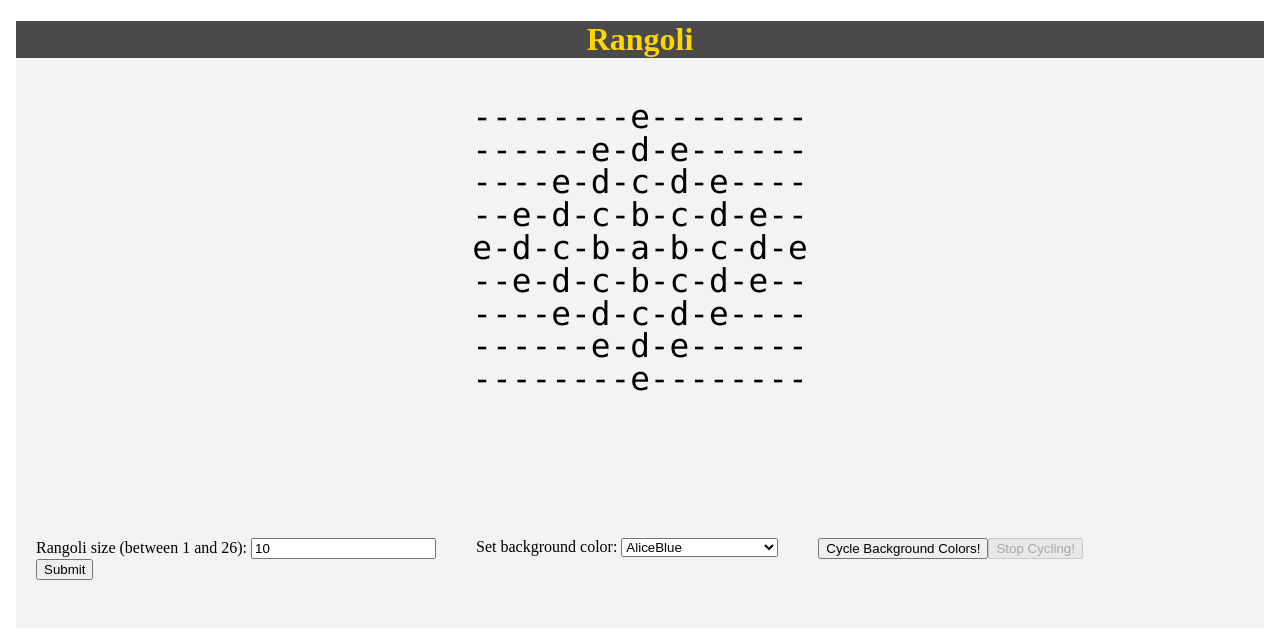
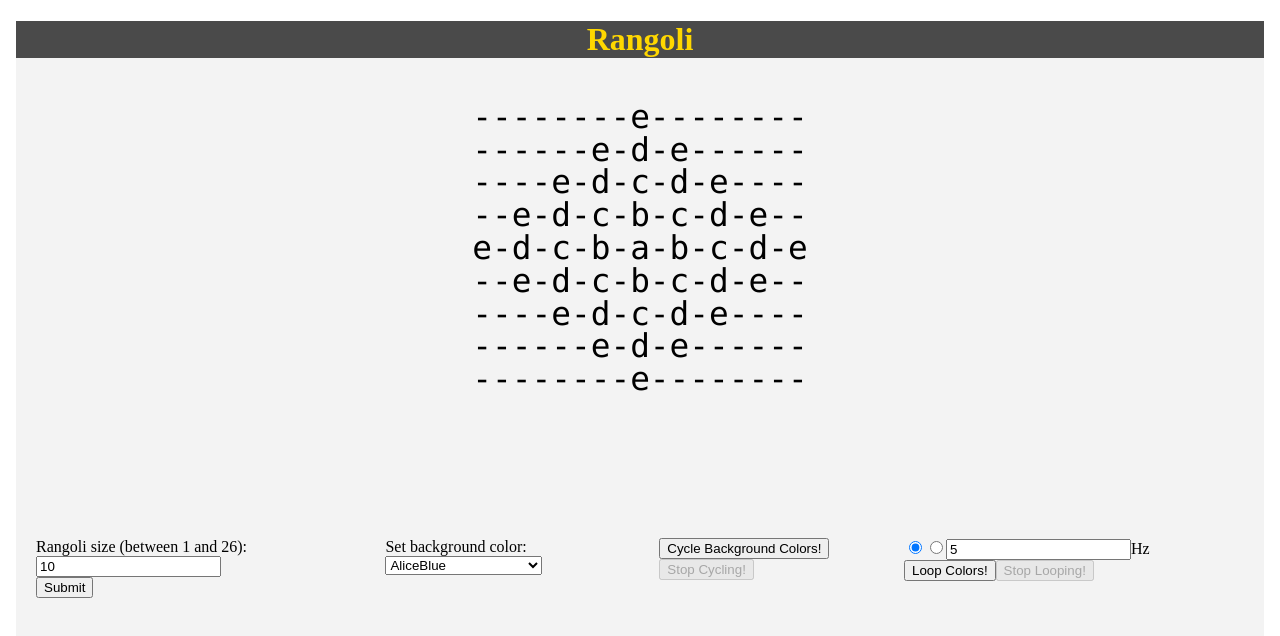
Before and after one commit to Gendo90/2020-Angular-Bootcamp, an Angular app in the folder rangoli/: page / in a window 1280 px wide. Shown: the top 636 px of the page. Built offline with nearby package versions, Linux system fonts and the light colour scheme.

Commit message:
feat: Add color looping (for "zoom" or "expand" effects) at different speeds
Note: Still need to add random colors shifting inward or outward of
rangoli

```diff
--- a/rangoli/src/app/app.component.html
+++ b/rangoli/src/app/app.component.html
@@ -49,6 +49,13 @@
               <button id="cycle" [disabled]="interval_var" (click)="cycleColors()">Cycle Background Colors!</button>
               <button id="halt_cycle" [disabled]="!interval_var" (click)="stopCycle()">Stop Cycling!</button>
           </div>
+          <div class="list_desc">
+              <input type="radio" id="zoom" name="cycle_direction" value="inward" checked="checked" (click)="setChecked($event.target.value)">
+              <input type="radio" id="expand" name="cycle_direction" value="outward" (click)="setChecked($event.target.value)">
+              <input type="text" id="loop_speed" name="cycle_direction" (input)="updateLoopSpeed($event.target.value)" [value]="loop_speed">Hz
+              <button id="cycle" [disabled]="color_loop_interval_var" (click)="loopColors()">Loop Colors!</button>
+              <button id="halt_cycle" [disabled]="!color_loop_interval_var" (click)="stopLooping()">Stop Looping!</button>
+          </div>
       </article>
       <br />
   </main>
--- a/rangoli/src/app/app.component.ts
+++ b/rangoli/src/app/app.component.ts
@@ -137,4 +137,56 @@ export class AppComponent {
         clearInterval(this.interval_var);
         this.interval_var = null;
     }
+
+    color_loop_interval_var = null;
+    loop_speed = "5"
+    loop_direction = "inward"
+
+    //setter for loop_direction property - either inwward or outward!
+    setChecked(val: string) {
+        this.loop_direction = val;
+    }
+
+    //setter for loop_speed property
+    updateLoopSpeed(newSpeed: string) {
+        this.loop_speed = newSpeed;
+    }
+
+    //loops the colors inward or outward at a given speed
+    //depending on the options selected
+    loopColors() {
+        let speed = parseInt(this.loop_speed);
+        let chars = [...this.seen_chars.keys()].sort();
+
+        if(this.loop_direction === "inward") {
+            this.color_loop_interval_var = setInterval(() =>{
+                let last_color = this.seen_chars.get(chars[1]);
+                for (let i = 1; i<chars.length; i++) {
+                    if(i===chars.length-1) {
+                        this.seen_chars.set(chars[i], last_color);
+                    }
+                    else {
+                        this.seen_chars.set(chars[i], this.seen_chars.get(chars[i+1]));
+                    }
+                }}, 1000/(speed))
+        }
+        else {
+            this.color_loop_interval_var = setInterval(() =>{
+                let first_color = this.seen_chars.get(chars[chars.length-1]);
+                for (let i = chars.length-1; i>=1; i--) {
+                    if(i===1) {
+                        this.seen_chars.set(chars[1], first_color);
+                    }
+                    else {
+                        this.seen_chars.set(chars[i], this.seen_chars.get(chars[i-1]));
+                    }
+                }}, 1000/(speed))
+
+        }
+    }
+
+    stopLooping() {
+        clearInterval(this.color_loop_interval_var);
+        this.color_loop_interval_var = null;
+    }
 }
```
